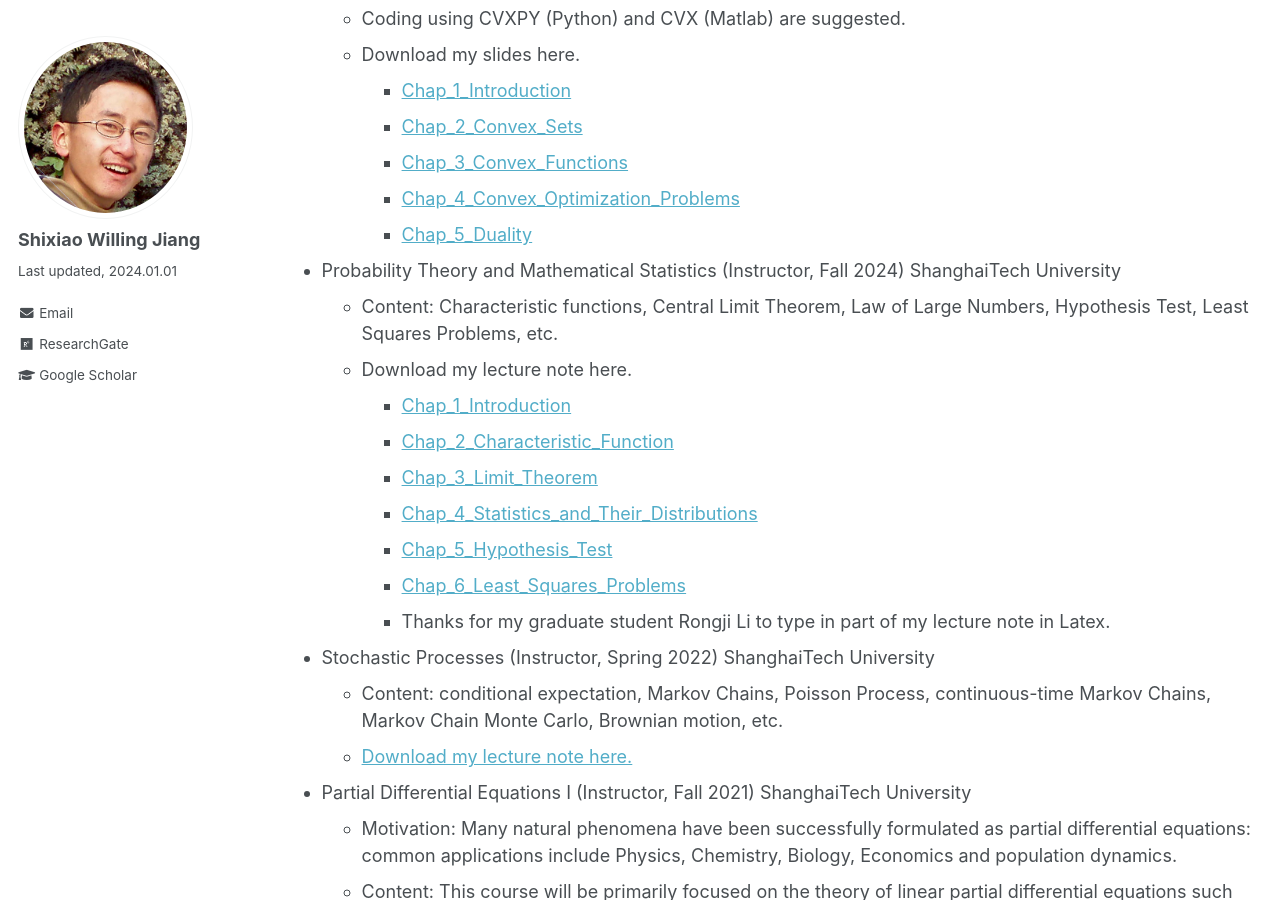
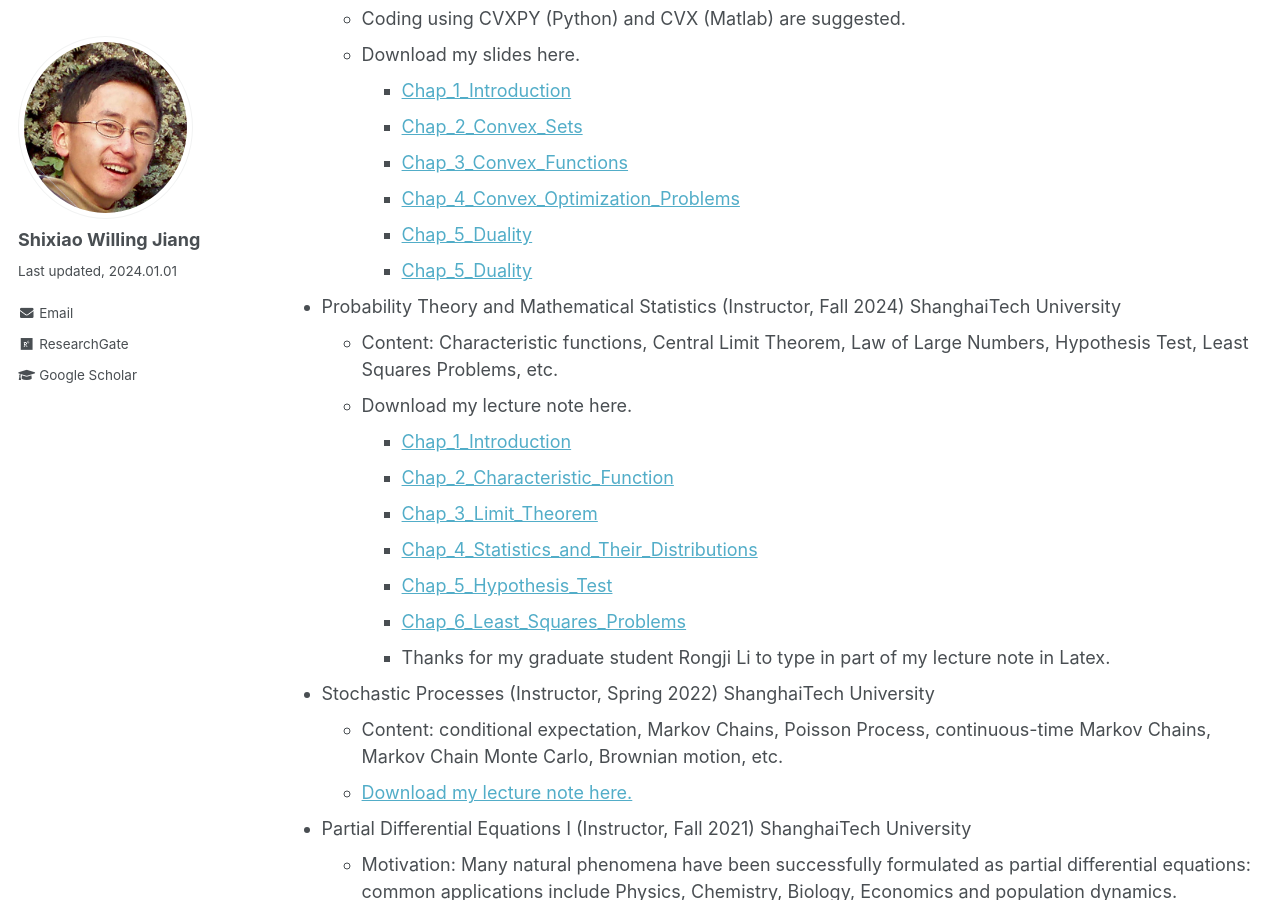
Before and after one commit to willingjiang/willingjiang.github.io, a Jekyll site: the page built from _pages/teachings.md, in a window 1280 px wide and 900 px high, scrolled down 357 px. Built offline with Jekyll 4.4.1, drawn with Linux system fonts in a browser that asks for light colours.

Commit message:
Update teachings.md

```diff
--- a/_pages/teachings.md
+++ b/_pages/teachings.md
@@ -18,6 +18,7 @@ author_profile: true
     * [Chap_3_Convex_Functions](http://willingjiang.github.io/files/Convex_Chapter03_Jiang1.pdf)
     * [Chap_4_Convex_Optimization_Problems](http://willingjiang.github.io/files/Convex_Chapter04_Jiang1.pdf)
     * [Chap_5_Duality](http://willingjiang.github.io/files/Convex_Chapter05_Jiang1.pdf)
+    * [Chap_5_Duality](http://willingjiang.github.io/files/1_PDE_code_torus.zip)
 
 * Probability Theory and Mathematical Statistics (Instructor, Fall 2024) ShanghaiTech University
   * Content: Characteristic functions, Central Limit Theorem, Law of Large Numbers, Hypothesis Test, Least Squares Problems, etc.
```
